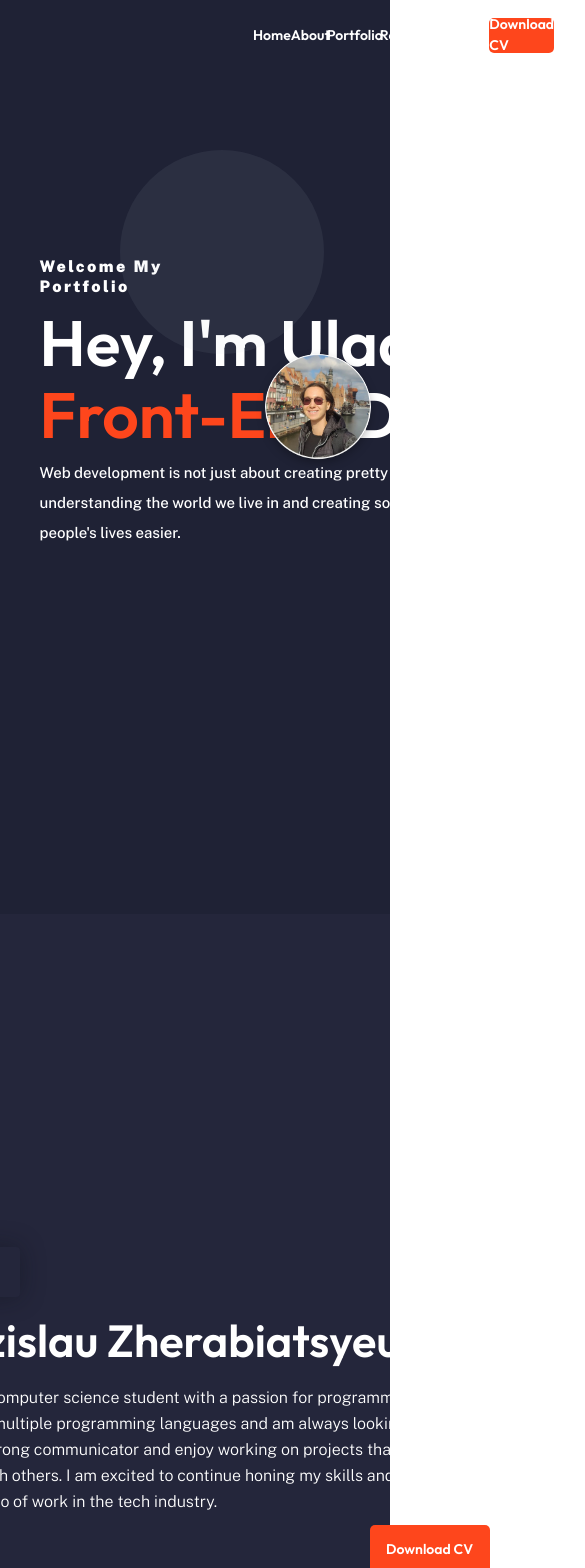
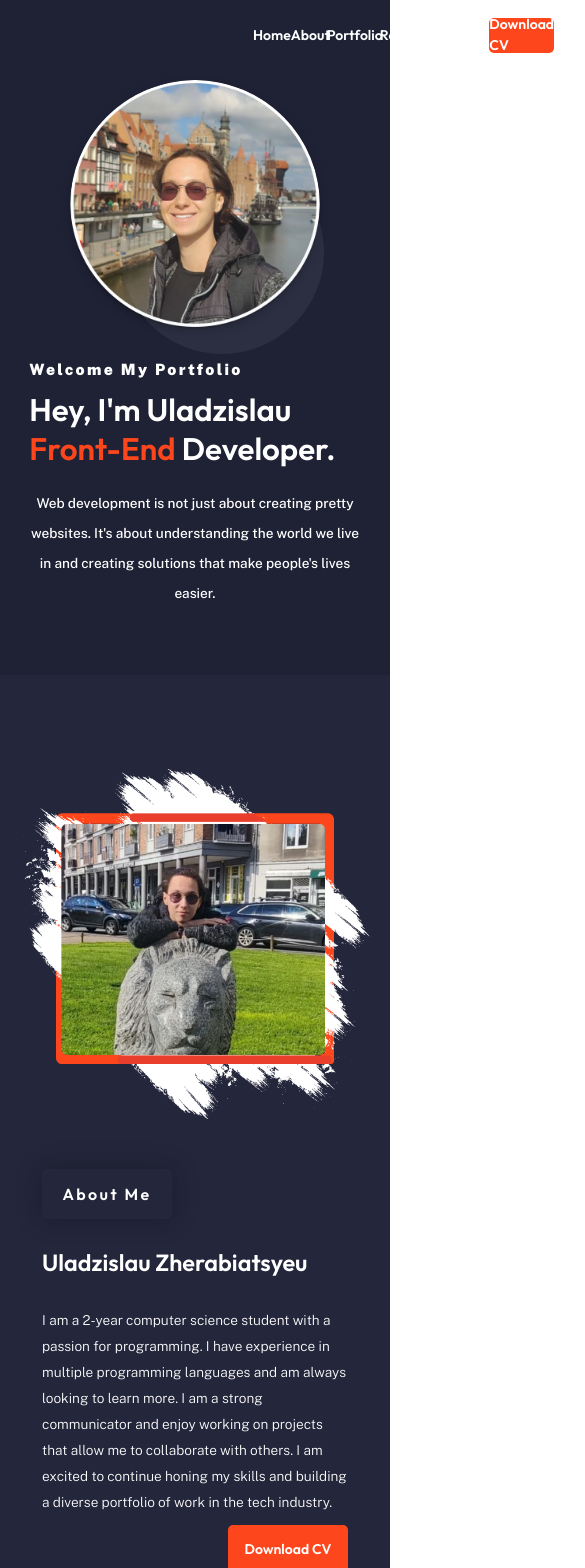
Before and after one commit to vlzher/porfolioV3.0, a Vue app: page / in a window 390 px wide. Shown: the top 1568 px of the page, 585 px wide, since content can reach past the window. Built offline with nearby package versions, Linux system fonts and the light colour scheme.

Commit message:
adding some responsible

```diff
--- a/index.html
+++ b/index.html
@@ -2,7 +2,7 @@
 <html lang="en">
   <head>
     <meta charset="UTF-8">
-    <link rel="icon" href="/favicon.ico">
+    <link rel="icon" href="/logo-home.png">
     <meta name="viewport" content="width=device-width, initial-scale=1.0">
       <link rel="preconnect" href="https://fonts.googleapis.com">
       <link rel="preconnect" href="https://fonts.gstatic.com" crossorigin>
--- a/src/components/AboutMe.vue
+++ b/src/components/AboutMe.vue
@@ -37,6 +37,28 @@ onMounted(() => {
 </script>
 
 <style scoped>
+@media screen and (max-width: 1250px) {
+  .about-me-section1 {
+    flex-direction: column;
+    padding: 5% !important;
+  }
+  .about-me {
+    margin: 50px 0 10px 0 !important;
+    width: 90% !important;
+    height: auto !important;
+  }
+  .about-me-content{
+    padding: 0 5px 0 5px !important;
+  }
+  .about-me-content-text{
+    width: auto !important;
+    height: auto !important;
+  }
+  .photo{
+    width: 350px !important;
+    height: 350px !important;
+  }
+}
   .about-me-section{
     display: flex;
     justify-content: center;
@@ -108,7 +130,7 @@ onMounted(() => {
     font-family: 'Outfit',sans-serif;
     font-style: normal;
     font-weight: 600;
-    font-size: 45px;
+    font-size: min(45px,6cqi);
     line-height: 48px;
     color: #FFFFFF;
     margin-bottom: 20px;
@@ -119,7 +141,7 @@ onMounted(() => {
     font-family: 'Public Sans', sans-serif;
     font-style: normal;
     font-weight: 300;
-    font-size: 16px;
+    font-size: min(3.5cqi,16px);
     line-height: 26px;
     color: #FFFFFF;
     margin-bottom: 10px;
--- a/src/components/ContactSection.vue
+++ b/src/components/ContactSection.vue
@@ -31,6 +31,14 @@
 });
 </script>
 <style scoped>
+@media screen and (max-width: 1250px) {
+  .link-container{
+    width: 75vw !important;
+  }
+
+
+}
+
 .contact-zone{
   width: 100%;
   height: 50vh;
--- a/src/components/EducationSection.vue
+++ b/src/components/EducationSection.vue
@@ -9,6 +9,13 @@
 </template>
 
 <style scoped>
+@media screen and (max-width: 1250px) {
+  .pwr-logo{
+    width: 100px !important;
+    height: 145px !important;
+  }
+
+}
   .education-zone{
     padding-left: 20px;
     width: 100%;
--- a/src/components/HomeSection.vue
+++ b/src/components/HomeSection.vue
@@ -2,7 +2,7 @@
   <div class="home">
     <div class="home-content">
       <div class="home-header">Welcome my portfolio</div>
-      <div class="home-main-text">Hey, I'm Uladzislau <span :style="{color: '#FE461C'}">Front-End</span> Developer.</div>
+      <div class="home-main-text">Hey, I'm Uladzislau <span class="text-span" :style="{color: '#FE461C'}">Front-End</span> Developer.</div>
       <div class="home-sub-text">Web development is not just about creating pretty websites.
         It's about understanding the world we live in and creating solutions
         that make people's lives easier.</div>
@@ -12,6 +12,37 @@
 </template>
 
 <style scoped>
+@media screen and (max-width: 1250px) {
+  .home{
+    flex-direction: column-reverse;
+    height: 80vh !important;
+    justify-content: flex-end !important;
+    padding-top: 80px !important;
+    padding-left: 0 !important;
+    padding-right: 0 !important;
+  }
+  .photo{
+
+    height: 250px !important;
+    width: 250px !important;
+    margin-left: 0 !important;
+  }
+  .home-content{
+    margin: 30px 0 0 0 !important;
+    width: 85% !important;
+    height: 300px !important;
+  }
+  .home-main-text{
+    line-height: initial !important;
+    height: auto !important;
+  }
+  .home-sub-text{
+    width: 100% !important;
+    text-align: center;
+    height: auto !important;
+  }
+
+}
   .home{
     display: flex;
     justify-content:  center;
@@ -34,7 +65,7 @@
     font-family: 'Public Sans', sans-serif;;
     font-style: normal;
     font-weight: 900;
-    font-size: 16px;
+    font-size: min(16px,4cqi);
     line-height: 20px;
 
     letter-spacing: 0.15em;
@@ -44,7 +75,7 @@
     margin-bottom: 10px;
   }
   .home-main-text{
-    width: 654px;
+    width: min(80vw, 654px);
     height: 131px;
     left: 300px;
     top: 367px;
@@ -53,7 +84,7 @@
     font-family: 'Outfit', sans-serif;
     font-style: normal;
     font-weight: 600;
-    font-size: 64px;
+    font-size: min(8cqi,64px);
     line-height: 72px;
 
     text-transform: capitalize;
@@ -65,7 +96,8 @@
     font-family: 'Public Sans', sans-serif;
     font-style: normal;
     font-weight: 500;
-    font-size: 15px;
+    font-size: min(15px,3.5cqi);
+
     line-height: 30px;
     color: #FFFFFF;
     margin-bottom: 10px;
@@ -73,7 +105,7 @@
   }
   .photo{
     margin-left: 50px;
-    width: 60vh;
+    width:  500px;
     aspect-ratio: 1;
     filter: drop-shadow(0px 4px 4px rgba(0, 0, 0, 0.25));
     border-radius: 500px;
--- a/src/components/LanguagesZone.vue
+++ b/src/components/LanguagesZone.vue
@@ -39,6 +39,12 @@
 </template>
 
 <style scoped>
+@media screen and (max-width: 1250px) {
+  .language-zone{
+    width: 100% !important;
+    margin-top: 80px !important;
+  }
+}
   .language-zone{
     width: 70%;
     display: flex;
--- a/src/components/PortfolioItem.vue
+++ b/src/components/PortfolioItem.vue
@@ -62,6 +62,23 @@ const props = defineProps({
 </script>
 
 <style scoped>
+@media screen and (max-width:1250px) {
+.project:nth-child(2) {
+
+  grid-row: 2 / 3 !important;
+  grid-column: 1 !important;
+}
+.project:nth-child(4) {
+
+  grid-row: 4 / 5 !important;
+  grid-column: 1 !important;
+}
+.project:nth-child(6) {
+
+  grid-row: 6 / 7 !important;
+  grid-column: 1 !important;
+}
+}
 .custom-img{
   border: none;
   border-radius: 15px;
--- a/src/components/PortfolioSection.vue
+++ b/src/components/PortfolioSection.vue
@@ -16,6 +16,20 @@
   </div>
 </template>
 <style scoped>
+@media screen and (max-width: 1250px) {
+  .portfolio-container {
+    grid-template-columns: 1fr !important;
+    grid-template-rows: repeat(6,1fr) !important;
+  }
+  .portfolio{
+    height: 480vw !important;
+  }
+  .portfolio-container{
+    height: 440vw !important;
+    width: 70vw !important;
+    gap: 40px !important;
+  }
+}
 .portfolio{
   display: flex;
   flex-direction: column;
--- a/src/components/ProgrammingSkills.vue
+++ b/src/components/ProgrammingSkills.vue
@@ -12,6 +12,17 @@
 </template>
 
 <style scoped>
+@media screen and (max-width: 1250px) {
+ .skill-container1{
+   grid-template-columns: repeat(1, 1fr) !important;
+   grid-template-rows: repeat(6, 1fr) !important;
+   width: 100% !important;
+ }
+  .skill{
+    width: 100% !important;
+    height: 40px !important;
+  }
+}
 .skill-container1{
   margin-top:60px;
   display:grid;
--- a/src/components/SkillExperince.vue
+++ b/src/components/SkillExperince.vue
@@ -45,6 +45,15 @@ onMounted(() => {
 
 </script>
 <style scoped>
+@media screen and (max-width:1250px){
+  .skill-container{
+    padding-left: 10% !important;
+    height: 80vh !important;
+  }
+  .skill-zone{
+    width: 90% !important;
+  }
+}
 .button-zone{
   display: flex;
   align-items: center;
@@ -94,7 +103,7 @@ onMounted(() => {
   font-family: 'Outfit', sans-serif;
   font-style: normal;
   font-weight: 600;
-  font-size: 48px;
+  font-size: min(48px,7cqi);
   line-height: 72px;
 
   text-transform: capitalize;
```
Also changed, not shown: public/logo-home.png (added).
